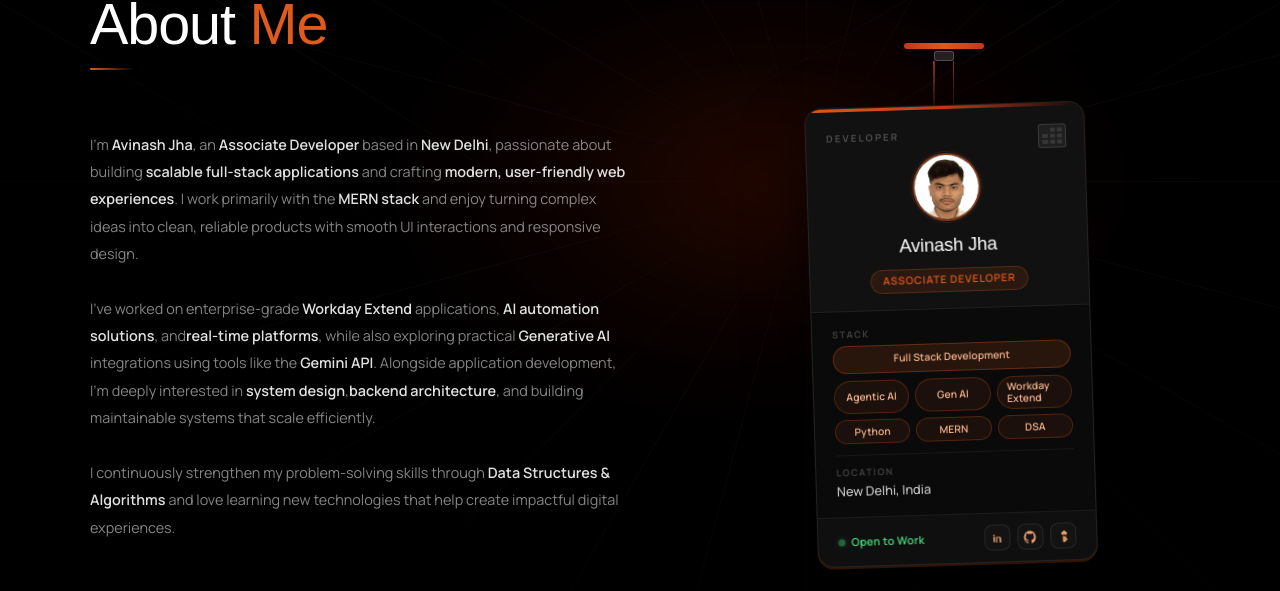
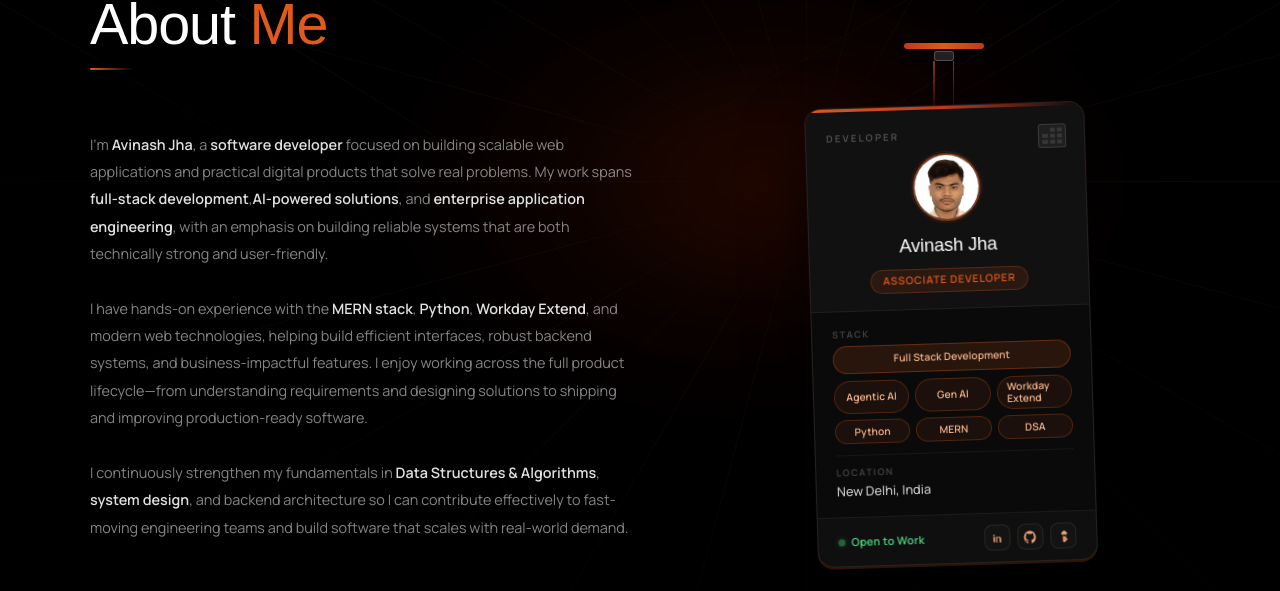
Before and after one commit to Avinash2912/AvinashPortfolio, a React (Vite) app: page / in a window 1280 px wide. Shown: the part 952-1543 px from the top of the page. Built offline with nearby package versions, Linux system fonts and the light colour scheme; no server answers; a web font is replaced by a local one.

Commit message:
style(About, Hero): update bio and role presentation for clarity and improved readability

```diff
--- a/src/Components/About.jsx
+++ b/src/Components/About.jsx
@@ -601,18 +601,19 @@ export default function About() {
           {/* Left — Bio */}
           <div className={`about-left${inView ? ' in' : ''}`}>
             <p className="about-bio">
-              I’m <strong>Avinash Jha</strong>, an <strong>Associate Developer</strong> based in <strong>New Delhi</strong>, passionate about
-              building <strong>scalable full-stack applications</strong> and crafting <strong>modern, user-friendly web experiences</strong>.
-              I work primarily with the <strong>MERN stack</strong> and enjoy turning complex ideas into clean, reliable
-              products with smooth UI interactions and responsive design.
+              I’m <strong>Avinash Jha</strong>, a <strong>software developer</strong> focused on building scalable web applications and
+              practical digital products that solve real problems. My work spans <strong>full-stack development</strong>,
+              <strong>AI-powered solutions</strong>, and <strong>enterprise application engineering</strong>, with an emphasis on building
+              reliable systems that are both technically strong and user-friendly.
               <br /><br />
-              I’ve worked on enterprise-grade <strong>Workday Extend</strong> applications, <strong>AI automation solutions</strong>, and
-              <strong>real-time platforms</strong>, while also exploring practical <strong>Generative AI</strong> integrations using tools
-              like the <strong>Gemini API</strong>. Alongside application development, I’m deeply interested in <strong>system design</strong>,
-              <strong>backend architecture</strong>, and building maintainable systems that scale efficiently.
+              I have hands-on experience with the <strong>MERN stack</strong>, <strong>Python</strong>, <strong>Workday Extend</strong>, and
+              modern web technologies, helping build efficient interfaces, robust backend systems, and business-impactful features. I enjoy
+              working across the full product lifecycle—from understanding requirements and designing solutions to shipping and improving
+              production-ready software.
               <br /><br />
-              I continuously strengthen my problem-solving skills through <strong>Data Structures &amp; Algorithms</strong> and
-              love learning new technologies that help create impactful digital experiences.
+              I continuously strengthen my fundamentals in <strong>Data Structures &amp; Algorithms</strong>, <strong>system design</strong>,
+              and backend architecture so I can contribute effectively to fast-moving engineering teams and build software that scales with
+              real-world demand.
             </p>
           </div>
 
--- a/src/Components/Hero.jsx
+++ b/src/Components/Hero.jsx
@@ -362,14 +362,14 @@ export const Hero = () => {
           Hi, I&apos;m{' '}
           <span className="name-highlight">Avinash Jha</span>
           <br />
-          A{' '}
           <span className="role-box-wrapper">
             <span className="role-box">
               <span className={`role-text${animating ? ' exit' : ''}`}>
                 {ROLES[currentRole]}
               </span>
             </span>
-          </span>{' '}
+          </span>
+          <br />
           building products that scale.
         </h1>
 
```
